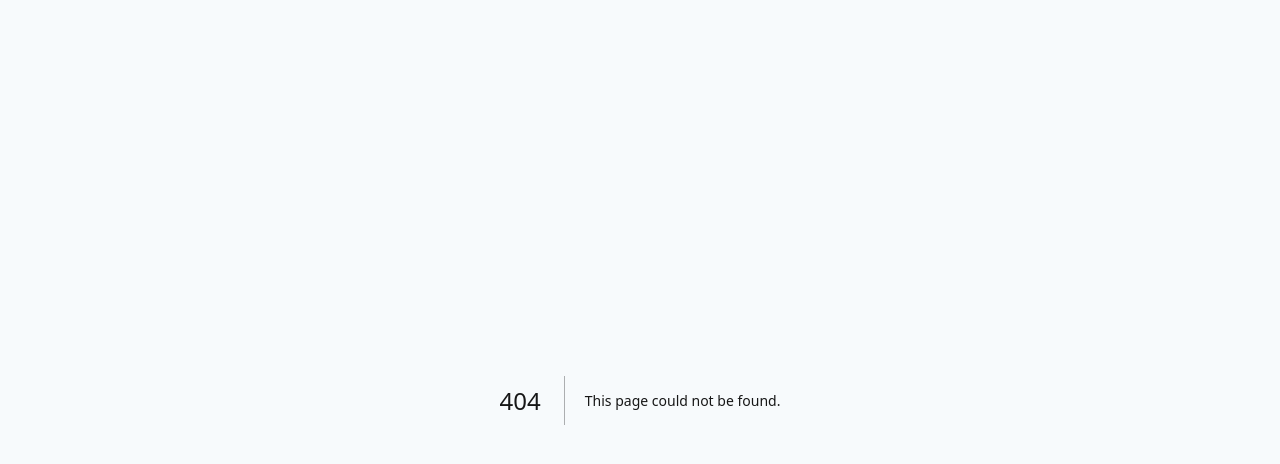
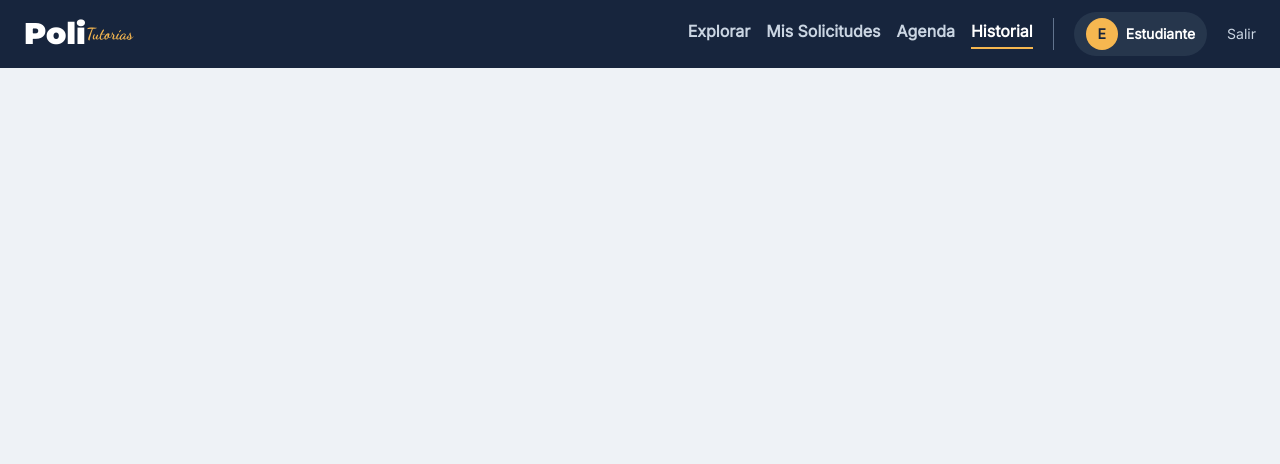
Before and after one commit to PoliTutorias/politutorias-frontend, a Next.js app: page /historial in a window 1280 px wide. Before the commit this address had no page. Shown: the top 464 px of the page. Built offline with nearby package versions, Linux system fonts and the light colour scheme.

Commit message:
HU40-T06 feat(page): configurar página de historial de tutorías

```diff
--- /dev/null
+++ b/src/app/historial/page.tsx
@@ -0,0 +1,21 @@
+import { AppNavBar } from '@/components/layout/AppNavBar/AppNavBar';
+
+export const dynamic = 'force-dynamic';
+
+interface HistorialPageProps {
+  searchParams: Promise<{ [key: string]: string | string[] | undefined }>;
+}
+
+export default async function HistorialTutoriasPage({ searchParams }: HistorialPageProps) {
+  const resolvedParams = await searchParams;
+  void resolvedParams;
+
+  return (
+    <div className="min-h-screen bg-[#eef2f6]">
+      <AppNavBar role="student" activeItem="historial" />
+
+      <main className="mx-auto w-full max-w-5xl px-6 py-8">
+      </main>
+    </div>
+  );
+}
--- a/src/components/layout/AppNavBar/AppNavBar.tsx
+++ b/src/components/layout/AppNavBar/AppNavBar.tsx
@@ -37,6 +37,7 @@ const STUDENT_NAV_ITEMS: NavItem[] = [
   { key: 'explorar', label: 'Explorar', href: '/encuentra-tutoria' },
   { key: 'solicitudes', label: 'Mis Solicitudes', href: '/dashboard/solicitudes' },
   { key: 'agenda', label: 'Agenda', href: '/agenda' },
+  { key: 'historial', label: 'Historial', href: '/historial' },
 ];
 
 // ─── Componente ─────────────────────────────────────────────────────────
```
